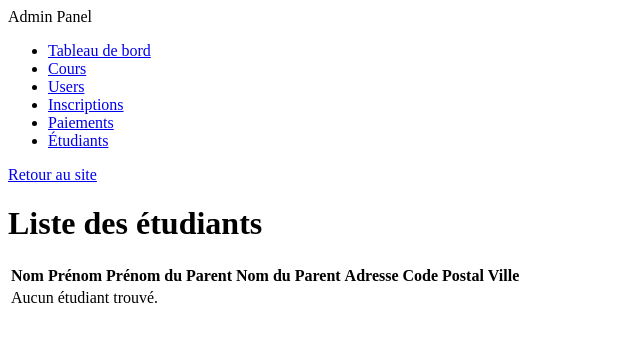
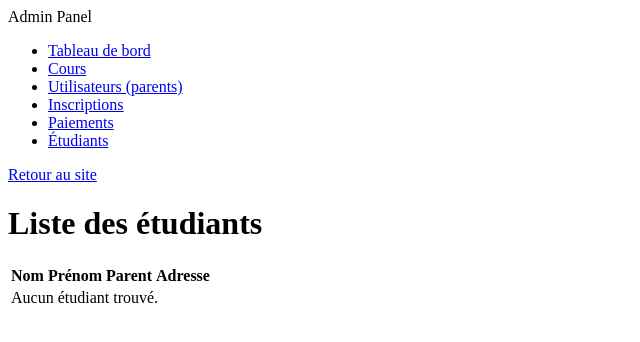
Before and after one commit to Amr69130/ll_academy, a Symfony app: template templates/admin/students/index.html.twig in a window 1280 px wide. Shown: the top 342 px of the page, without its empty margins (0-640 px from the left). Run offline with Twig, Linux system fonts and the light colour scheme; the template is opened without the code that fills it, so the values that code supplies are empty; some libraries are stand-ins or nearby versions.

Commit message:
Add getFullName and getFullAddress methods to Student entity and User entity

```diff
--- a/templates/admin/parts/sidebar.html.twig
+++ b/templates/admin/parts/sidebar.html.twig
@@ -16,7 +16,7 @@
         </li>
         <li>
             <a href="{{ path('admin_users_index') }}" class="block py-3 px-6 hover:bg-gray-700 {{ app.request.get('_route') == 'admin_users_index' ? 'bg-gray-700' : '' }}">
-                Users
+                Utilisateurs (parents)
             </a>
         </li>
         <li>
--- a/templates/admin/payments/index.html.twig
+++ b/templates/admin/payments/index.html.twig
@@ -17,6 +17,7 @@
                     <th scope="col" class="px-6 py-3 text-left text-xs font-semibold text-gray-500 uppercase tracking-wider">Référence transaction</th>
                     <th scope="col" class="px-6 py-3 text-left text-xs font-semibold text-gray-500 uppercase tracking-wider">Type de paiement</th>
                     <th scope="col" class="px-6 py-3 text-left text-xs font-semibold text-gray-500 uppercase tracking-wider">Cours</th>
+                    {# ↓↓ UNE COLONNE ETUDIANT QUI REGROUPE (LastName + FirstName du student) VIA LA METHODE GETFULLNAME CRÉÉ À LA MAIN DANS L'ENTITY ↓↓ #}
                     <th scope="col" class="px-6 py-3 text-left text-xs font-semibold text-gray-500 uppercase tracking-wider">Étudiant</th>
                 </tr>
                 </thead>
@@ -30,9 +31,11 @@
                         <td class="px-6 py-4 whitespace-nowrap text-sm text-gray-700">{{ payment.transactionRef ?: 'N/A' }}</td>
                         <td class="px-6 py-4 whitespace-nowrap text-sm text-gray-700">{{ payment.paymentType ? payment.paymentType.name : 'N/A' }}</td>
                         <td class="px-6 py-4 whitespace-nowrap text-sm text-gray-700">{{ payment.enrollment and payment.enrollment.course ? payment.enrollment.course.name : 'N/A' }}</td>
+
+                        {# ↓↓ UNE COLONNE ETUDIANT QUI REGROUPE (LastName + FirstName du student) VIA LA METHODE GETFULLNAME CRÉÉ À LA MAIN DANS L'ENTITY ↓↓ #}
                         <td class="px-6 py-4 whitespace-nowrap text-sm text-gray-700">
                             {% if payment.enrollment and payment.enrollment.student %}
-                                {{ payment.enrollment.student.firstName }} {{ payment.enrollment.student.lastName }}
+                                {{ payment.enrollment.student.fullName }}
                             {% else %}
                                 N/A
                             {% endif %}
--- a/templates/admin/students/index.html.twig
+++ b/templates/admin/students/index.html.twig
@@ -12,11 +12,14 @@
                 <tr>
                     <th scope="col" class="px-6 py-3 text-left text-xs font-semibold text-gray-500 uppercase tracking-wider">Nom</th>
                     <th scope="col" class="px-6 py-3 text-left text-xs font-semibold text-gray-500 uppercase tracking-wider">Prénom</th>
-                    <th scope="col" class="px-6 py-3 text-left text-xs font-semibold text-gray-500 uppercase tracking-wider">Prénom du Parent</th>
-                    <th scope="col" class="px-6 py-3 text-left text-xs font-semibold text-gray-500 uppercase tracking-wider">Nom du Parent</th>
+
+                    {# ↓↓ UNE COLONNE PARENT QUI REGROUPE (Fistname + Lastname du parent) VIA LA METHODE GETFULLNAME CRÉÉ À LA MAIN DANS L'ENTITY ↓↓ #}
+                    <th scope="col" class="px-6 py-3 text-left text-xs font-semibold text-gray-500 uppercase tracking-wider">Parent</th>
+
+                    {# ↓↓ UNE COLONNE ADRESSE QUI REGROUPE (ADDRESS + ZIPCODE + CITY) VIA LA METHODE GETFULLADDRESS CRÉÉ À LA MAIN DANS L'ENTITY ↓↓ #}
                     <th scope="col" class="px-6 py-3 text-left text-xs font-semibold text-gray-500 uppercase tracking-wider">Adresse</th>
-                    <th scope="col" class="px-6 py-3 text-left text-xs font-semibold text-gray-500 uppercase tracking-wider">Code Postal</th>
-                    <th scope="col" class="px-6 py-3 text-left text-xs font-semibold text-gray-500 uppercase tracking-wider">Ville</th>
+
+
                 </tr>
                 </thead>
                 <tbody class="bg-white divide-y divide-gray-200">
@@ -24,11 +27,17 @@
                     <tr class="hover:bg-gray-100 transition-colors duration-200">
                         <td class="px-6 py-4 whitespace-nowrap text-sm text-gray-900">{{ student.lastName }}</td>
                         <td class="px-6 py-4 whitespace-nowrap text-sm text-gray-900">{{ student.firstName }}</td>
-                        <td class="px-6 py-4 whitespace-nowrap text-sm text-gray-700">{{ student.user.firstName }}</td>
-                        <td class="px-6 py-4 whitespace-nowrap text-sm text-gray-700">{{ student.user.lastName }}</td>
-                        <td class="px-6 py-4 whitespace-nowrap text-sm text-gray-700">{{ student.adress }}</td>
-                        <td class="px-6 py-4 whitespace-nowrap text-sm text-gray-700">{{ student.zipCode }}</td>
-                        <td class="px-6 py-4 whitespace-nowrap text-sm text-gray-700">{{ student.city }}</td>
+
+                        {# ↓↓ UNE SEULE COLONNE PARENT QUI REGROUPE (Fistname + Lastname du parent) VIA LA METHODE GETFULLNAME CRÉÉ À LA MAIN DANS L'ENTITY ↓↓ #}
+                        <td class="px-6 py-4 whitespace-nowrap text-sm text-gray-700">{{ student.user.fullName }}</td>
+
+
+
+
+                        {# ↓↓ UNE SEULE COLONNE ADRESSE QUI REGROUPE (ADDRESS + ZIPCODE + CITY) VIA LA METHODE GETFULLADDRESS CRÉÉ À LA MAIN DANS L'ENTITY ↓↓ #}
+                        <td class="px-6 py-4 whitespace-nowrap text-sm text-gray-700">{{ student.fullAddress }}</td>
+
+
                     </tr>
                 {% else %}
                     <tr>
```
Also changed, not shown: src/Entity/Student.php (+17 -0 lines), src/Entity/User.php (+17 -0 lines), templates/admin/courses/index.html.twig (+8 -3 lines), templates/admin/users/index.html.twig (+8 -5 lines).
